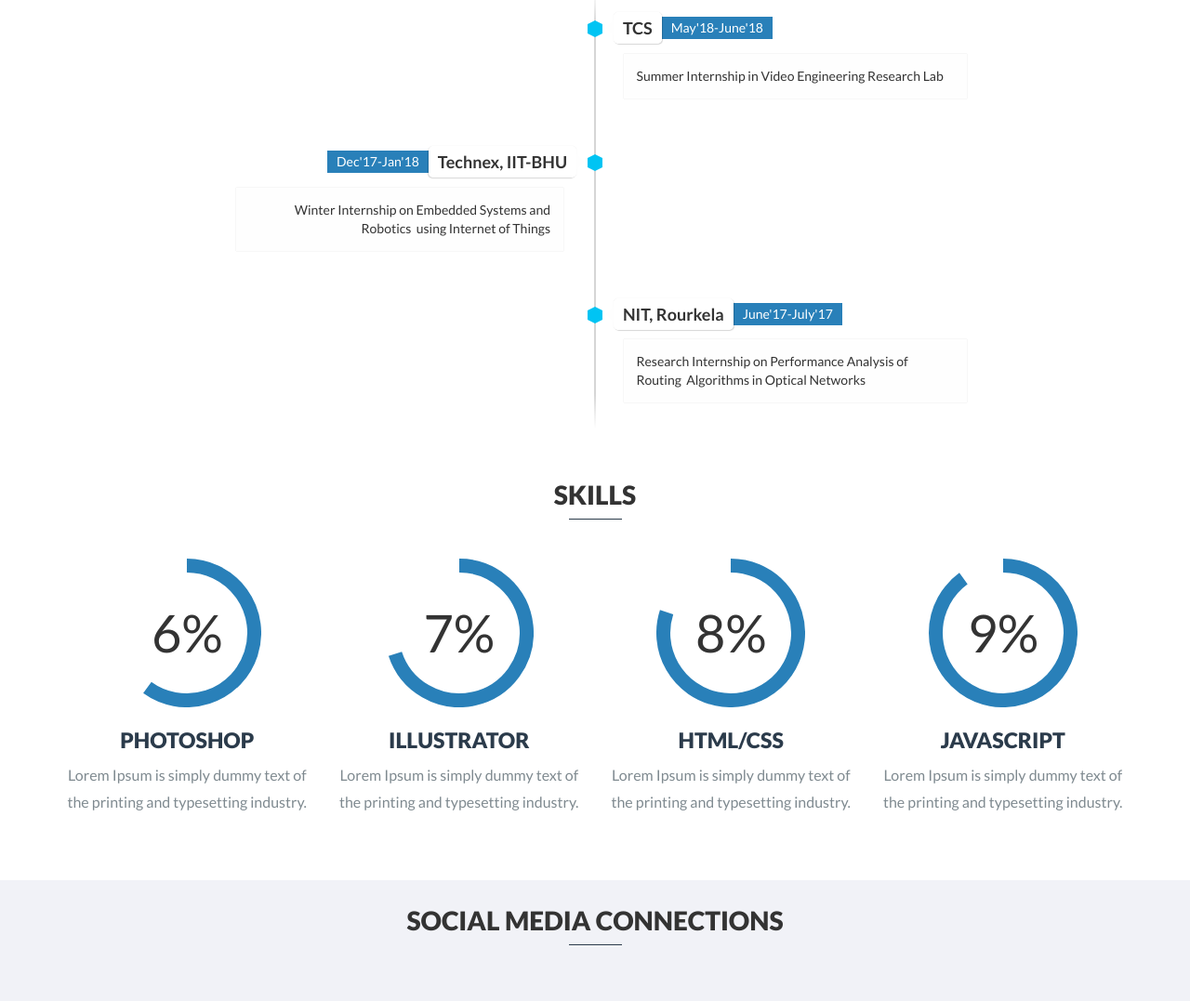
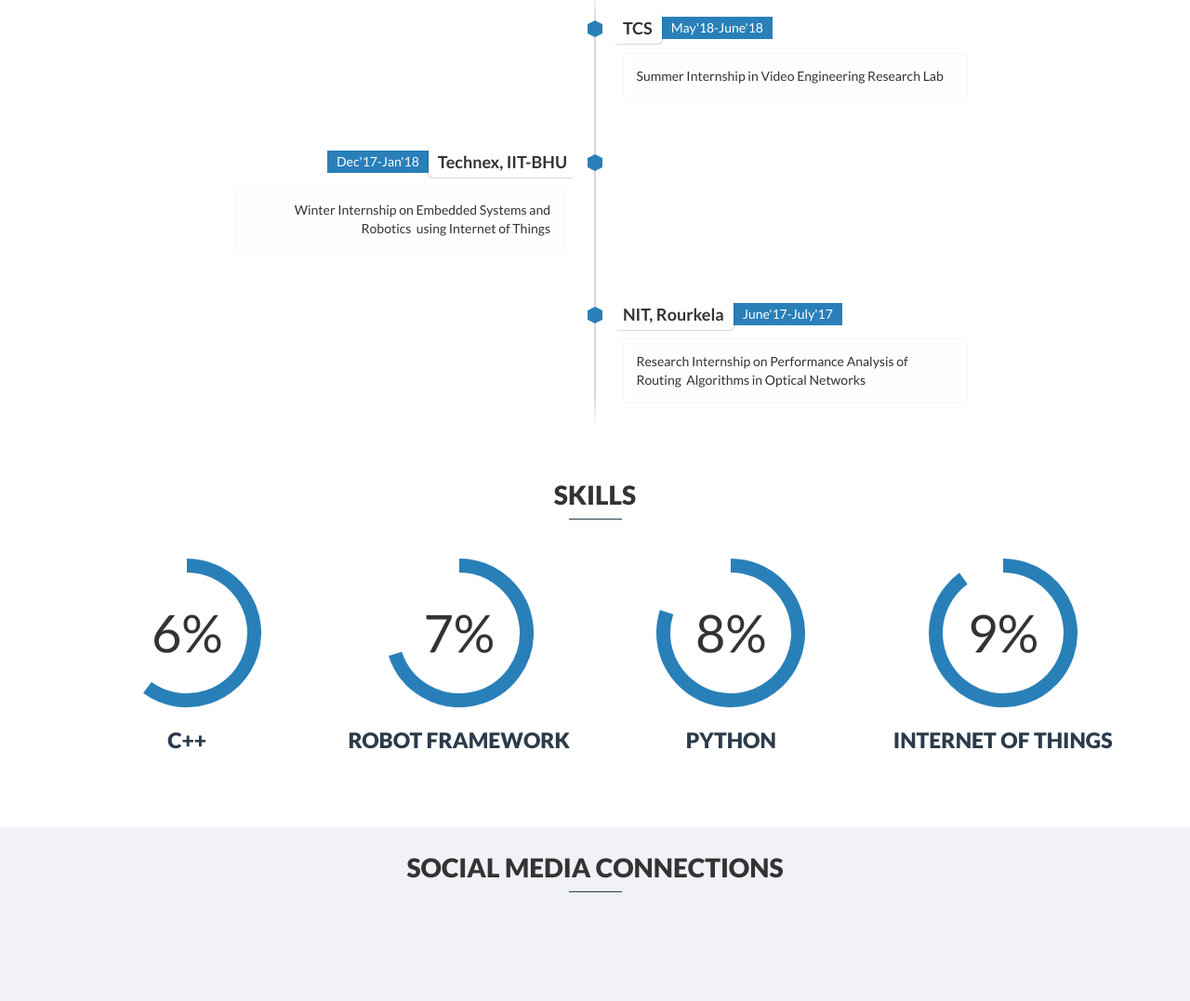
Before and after one commit to Sudipta-Das1998/Portfolio, a plain HTML site: page index.html in a window 1280 px wide. Shown: the part 1168-2245 px from the top of the page at 93% size. Drawn offline with nearby package versions, Linux system fonts and the light colour scheme.

Commit message:
skills and timeline hex

```diff
--- a/css/style.css
+++ b/css/style.css
@@ -87,7 +87,7 @@ html,body{
   width: 16px;
   height: 10px;
   position: absolute;
-  background: #00c4f3;
+  background: #2980b9;
   z-index: 5;
   left: 0;
   right: 0;
@@ -98,7 +98,7 @@ html,body{
 }
 
 .timeline .hexa:before {
-  border-bottom: 4px solid #00c4f3;
+  border-bottom: 4px solid #2980b9;
   border-left-width: 8px;
   border-right-width: 8px;
   top: -4px;
@@ -107,7 +107,7 @@ html,body{
 .timeline .hexa:after {
   border-left-width: 8px;
   border-right-width: 8px;
-  border-top: 4px solid #00c4f3;
+  border-top: 4px solid #2980b9;
   bottom: -4px;
 }
 
--- a/index.html
+++ b/index.html
@@ -126,29 +126,29 @@ License URL: http://creativecommons.org/licenses/by/3.0/
 									<div class="col-md-3 skill-column">
 										<div class="skill-grid">
 											<div class="circle" id="circles-1"></div>
-											 <h3>PHOTOSHOP</h3>
-											 <p>Lorem Ipsum is simply dummy text of the printing and typesetting industry.</p>
+											 <h3>C++</h3>
+											 <p></p>
 										 </div>
 									</div>
 									<div class="col-md-3 skill-column">
 										<div class="skill-grid">
 											<div class="circle" id="circles-2"></div>
-											 <h3>ILLUSTRATOR</h3>
-											 <p>Lorem Ipsum is simply dummy text of the printing and typesetting industry.</p>
+											 <h3>ROBOT FRAMEWORK</h3>
+											 <p></p>
 										 </div>
 									</div>
 									<div class="col-md-3 skill-column">
 										<div class="skill-grid">
 											<div class="circle" id="circles-3"></div>
-											 <h3>HTML/CSS</h3>
-											 <p>Lorem Ipsum is simply dummy text of the printing and typesetting industry.</p>
+											 <h3>PYTHON</h3>
+											 <p></p>
 										 </div>
 									</div>
 									<div class="col-md-3 skill-column">
 										<div class="skill-grid">
 											<div class="circle" id="circles-4"></div>
-											 <h3>JAVASCRIPT</h3>
-											 <p>Lorem Ipsum is simply dummy text of the printing and typesetting industry.</p>
+											 <h3>INTERNET OF THINGS </h3>
+											 <p></p>
 										 </div>
 									</div>
 									<div class="clearfix"> </div>
```
